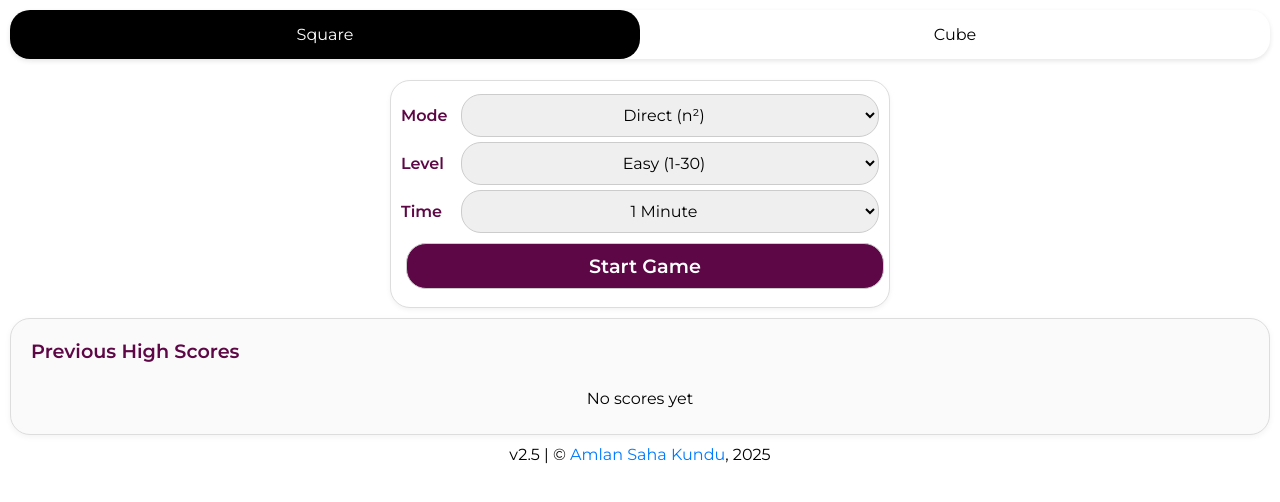
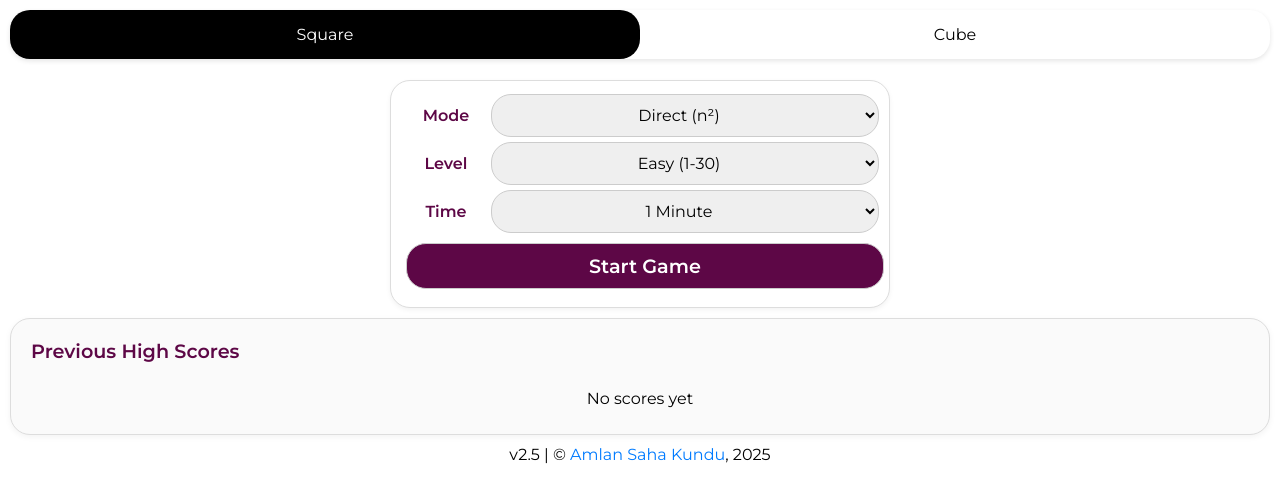
Before and after one commit to PritiDeb/CalcNinja, a plain HTML site: page index.html in a window 1280 px wide. Drawn offline with Linux system fonts and the light colour scheme.

Commit message:
Update style.css

```diff
--- a/style.css
+++ b/style.css
@@ -93,10 +93,9 @@ input[id="tab2"]:checked~.bg-slider {
     align-items: center;
     justify-content: center;
     display: grid;
-    grid-template-columns: 60px 1fr;
+    grid-template-columns: 90px 1fr;
     font-weight: bold;
     margin: 0;
-    text-align: left;
     color: var(--accent-color);
 }
 
```
